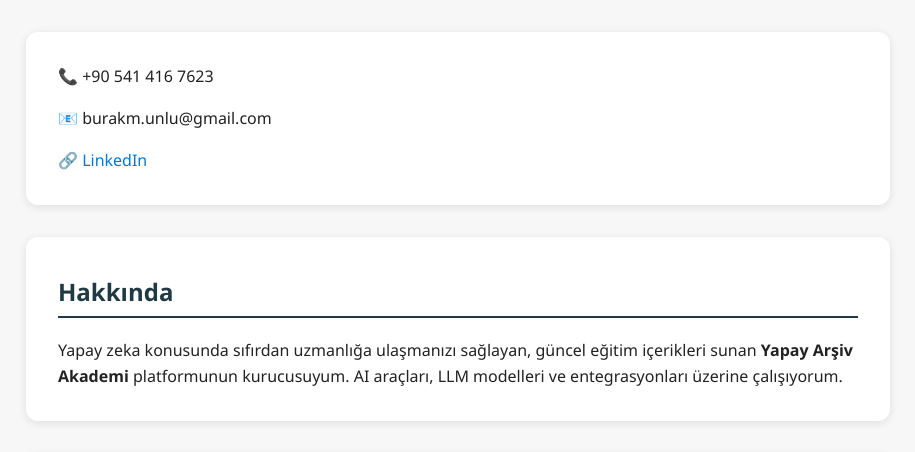
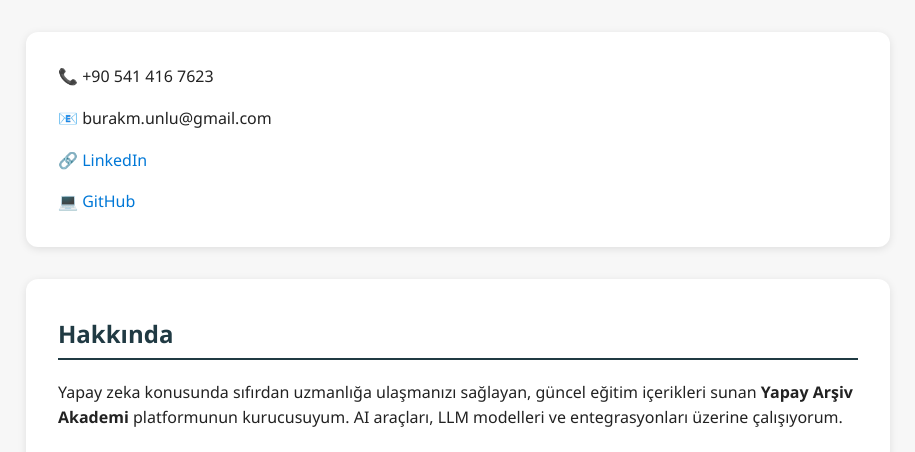
Before and after one commit to burakunluu/burak_cv_website, a Flask app: page / in a window 1280 px wide. Shown: the part 212-664 px from the top of the page, without its empty margins (182-1097 px from the left). Run offline with Flask 3, Linux system fonts and the light colour scheme.

Commit message:
index.html

```diff
--- a/templates/index.html
+++ b/templates/index.html
@@ -16,6 +16,7 @@
         <p>📞 +90 541 416 7623</p>
         <p>📧 burakm.unlu@gmail.com</p>
         <p>🔗 <a href="https://www.linkedin.com/in/burak-unlu" target="_blank">LinkedIn</a></p>
+        <p>💻 <a href="https://github.com/burakunluu" target="_blank">GitHub</a></p>
     </section>
 
     <section class="about">
```
